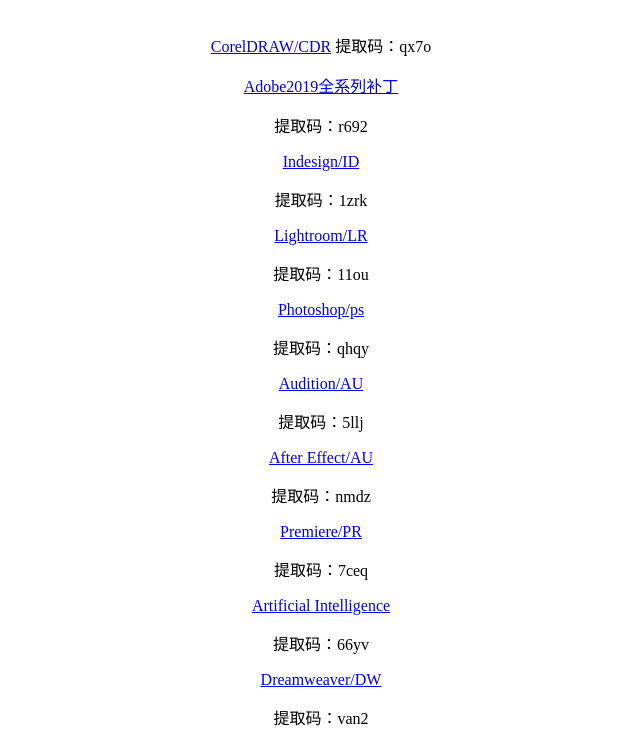
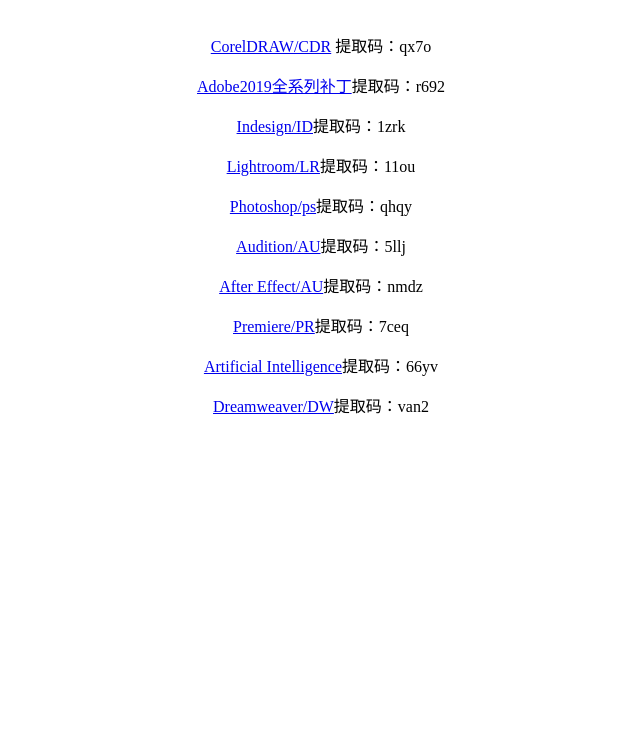
Before and after one commit to YanZi-ToMe/YanZi-ToME.github.io, a plain HTML site: page index.html in a window 1280 px wide. Shown: the part 63-808 px from the top of the page, without its empty margins (339-979 px from the left). Drawn offline with Linux system fonts and the light colour scheme.

Commit message:
Update index.html

```diff
--- a/index.html
+++ b/index.html
@@ -1,56 +1,46 @@
 <center>
-    <b><font style="font-size:36px"><P>资源列表</P></font></b>
+<b><font style="font-size:36px"><P>资源列表</P></font></b>
 
 
 <ul>
     <body>
-                <p> <a href="https://pan.baidu.com/s/1YXzWnQgDPeIP715CTLKQ8A">CorelDRAW/CDR</a>
-                提取码：qx7o</p>
+                <p> <a href="https://pan.baidu.com/s/1YXzWnQgDPeIP715CTLKQ8A">CorelDRAW/CDR</a> 提取码：qx7o</p>
     </body>
 
 <body>
-               <p> <a href="https://pan.baidu.com/s/1UdCew3nIP5uKkZY1E4vuwA">Adobe2019全系列补丁</a> </p>
-               <p>提取码：r692</p>
+               <p> <a href="https://pan.baidu.com/s/1UdCew3nIP5uKkZY1E4vuwA">Adobe2019全系列补丁</a>提取码：r692</p>
 </body>
 
     <body>
-              <p> <a href="https://pan.baidu.com/s/1pQaxfwEiRpR2jwhGU0bY8Q">Indesign/ID</a> </p>
-              <p>提取码：1zrk</p>
+              <p> <a href="https://pan.baidu.com/s/1pQaxfwEiRpR2jwhGU0bY8Q">Indesign/ID</a>提取码：1zrk</p>
 </body>
 
     <body>
-              <p> <a href="https://pan.baidu.com/s/1u8AJS8Q9o1u8VjQ8SzytpQ ">Lightroom/LR</a> </p>
-              <p>提取码：11ou</p>
+              <p> <a href="https://pan.baidu.com/s/1u8AJS8Q9o1u8VjQ8SzytpQ ">Lightroom/LR</a>提取码：11ou</p>
 </body>
 
     <body>
-              <p> <a href="https://pan.baidu.com/s/1g6Lq2Tinwpmo6t_80dOBPg ">Photoshop/ps</a> </p>
-              <p>提取码：qhqy</p>
+              <p> <a href="https://pan.baidu.com/s/1g6Lq2Tinwpmo6t_80dOBPg ">Photoshop/ps</a>提取码：qhqy</p>
 </body>
 
     <body>
-              <p> <a href="https://pan.baidu.com/s/1waMJCnOZSwxO6CwReK3COQ">Audition/AU</a> </p>
-              <p>提取码：5llj</p>
+              <p> <a href="https://pan.baidu.com/s/1waMJCnOZSwxO6CwReK3COQ">Audition/AU</a>提取码：5llj</p>
 </body>
 
     <body>
-              <p> <a href="https://pan.baidu.com/s/1i7goUG1">After Effect/AU</a> </p>
-              <p>提取码：nmdz</p>
+              <p> <a href="https://pan.baidu.com/s/1i7goUG1">After Effect/AU</a>提取码：nmdz</p>
 </body>
 
     <body>
-              <p> <a href="https://pan.baidu.com/s/1qZQ1iLe">Premiere/PR</a> </p>
-              <p>提取码：7ceq</p>
+              <p> <a href="https://pan.baidu.com/s/1qZQ1iLe">Premiere/PR</a>提取码：7ceq</p>
 </body>
 
     <body>
-              <p> <a href="https://pan.baidu.com/s/1o80X8U2">Artificial Intelligence</a> </p>
-              <p>提取码：66yv</p>
+              <p> <a href="https://pan.baidu.com/s/1o80X8U2">Artificial Intelligence</a>提取码：66yv</p>
 </body>
 
     <body>
-     <p> <a href="https://pan.baidu.com/s/1nvIAA4h ">Dreamweaver/DW</a> </p>
-     <p>提取码：van2</p>
+     <p> <a href="https://pan.baidu.com/s/1nvIAA4h ">Dreamweaver/DW</a>提取码：van2</p>
 </body>
 </ul>
 </center>
```
